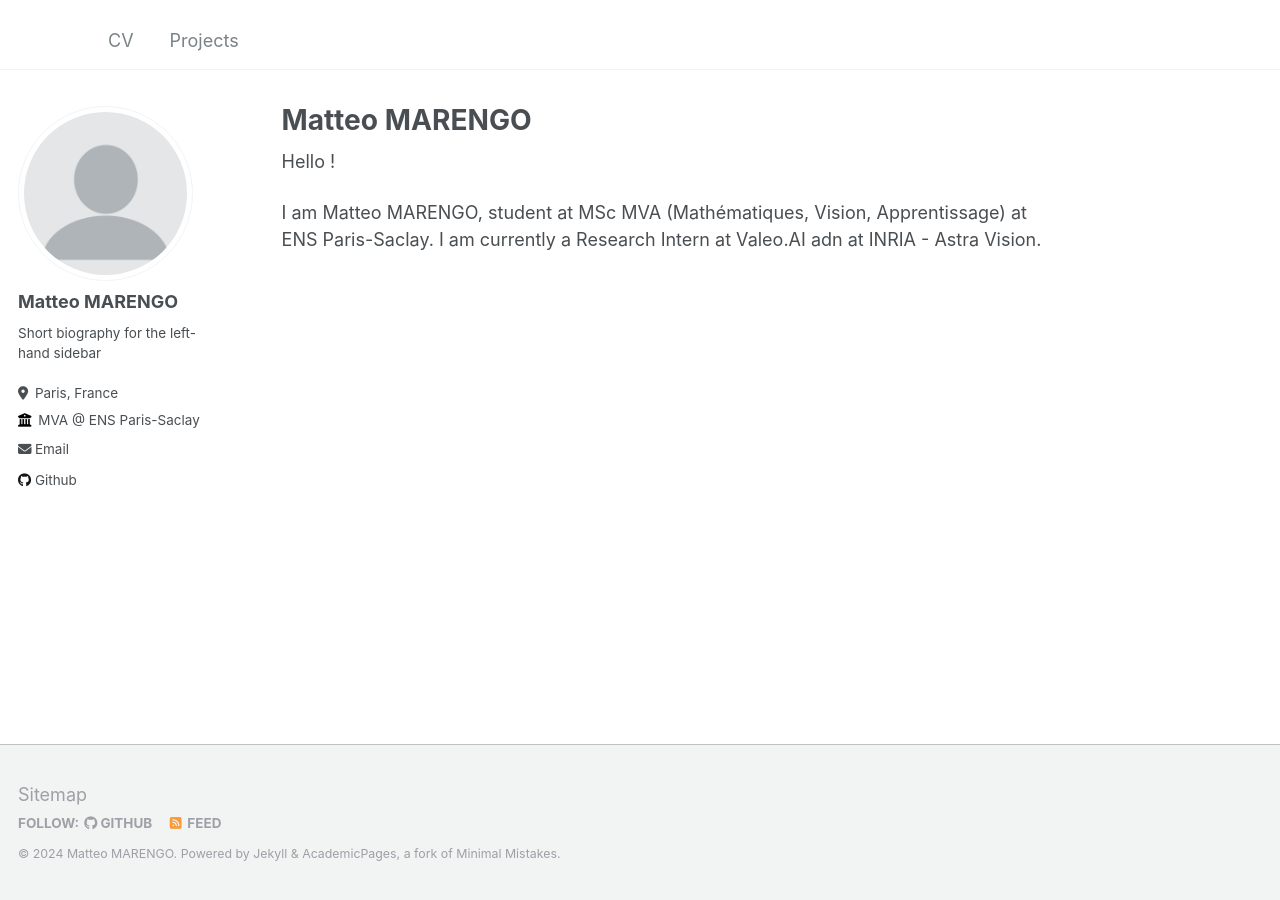
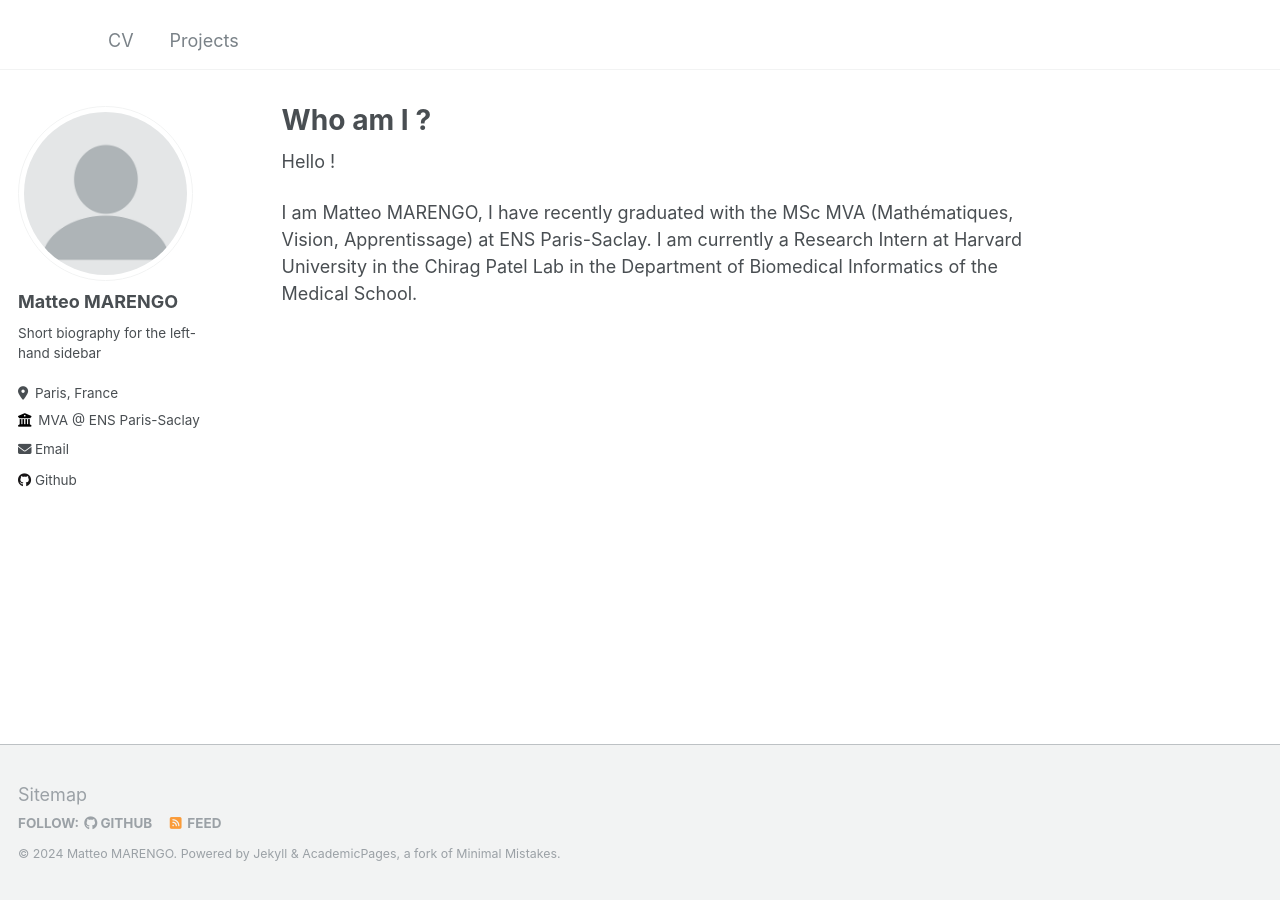
Before and after one commit to MatteoMarengo/MatteoMarengo.github.io, a Jekyll site: the page built from _pages/about.md, in a window 1280 px wide. Built offline with Jekyll 4.4.1, drawn with Linux system fonts in a browser that asks for light colours.

Commit message:
Update about.md

```diff
--- a/_pages/about.md
+++ b/_pages/about.md
@@ -1,6 +1,6 @@
 ---
 permalink: /
-title: "Matteo MARENGO"
+title: "Who am I ?"
 author_profile: true
 redirect_from:
   - /about/
@@ -9,5 +9,5 @@ redirect_from:
 
 Hello !
 
-I am Matteo MARENGO, student at MSc MVA (Mathématiques, Vision, Apprentissage) at ENS Paris-Saclay.
-I am currently a Research Intern at Valeo.AI adn at INRIA - Astra Vision.
+I am Matteo MARENGO, I have recently graduated with the MSc MVA (Mathématiques, Vision, Apprentissage) at ENS Paris-Saclay.
+I am currently a Research Intern at Harvard University in the Chirag Patel Lab in the Department of Biomedical Informatics of the Medical School.
```
